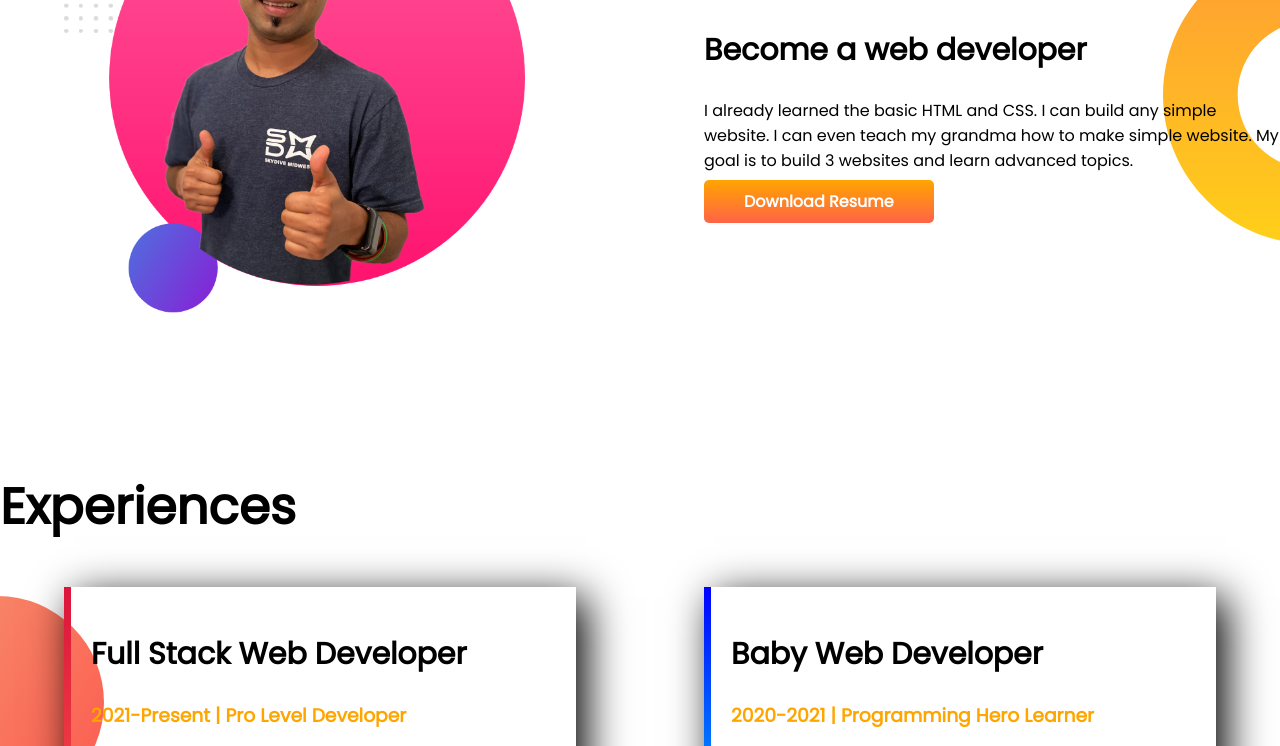
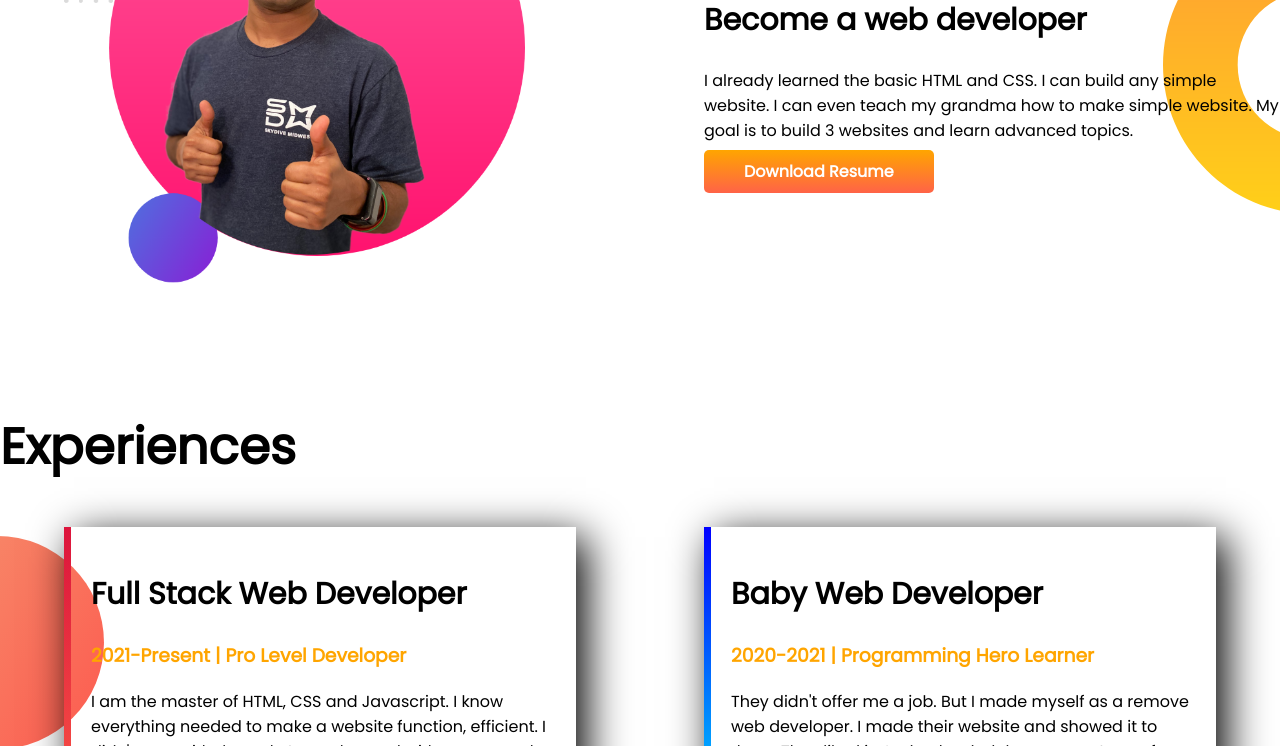
Before and after one commit to Shimanta12/developer-portfolio, a plain HTML site: page index.html in a window 1280 px wide. Shown: the part 744-1490 px from the top of the page. Drawn offline with Linux system fonts and the light colour scheme.

Commit message:
margin changed

```diff
--- a/style.css
+++ b/style.css
@@ -13,7 +13,7 @@ h2{
 }
 .flexible-container{
     display: flex;
-    margin-bottom: 150px;
+    margin-bottom: 120px;
 }
 .half-width{
     width: 50%;
```
